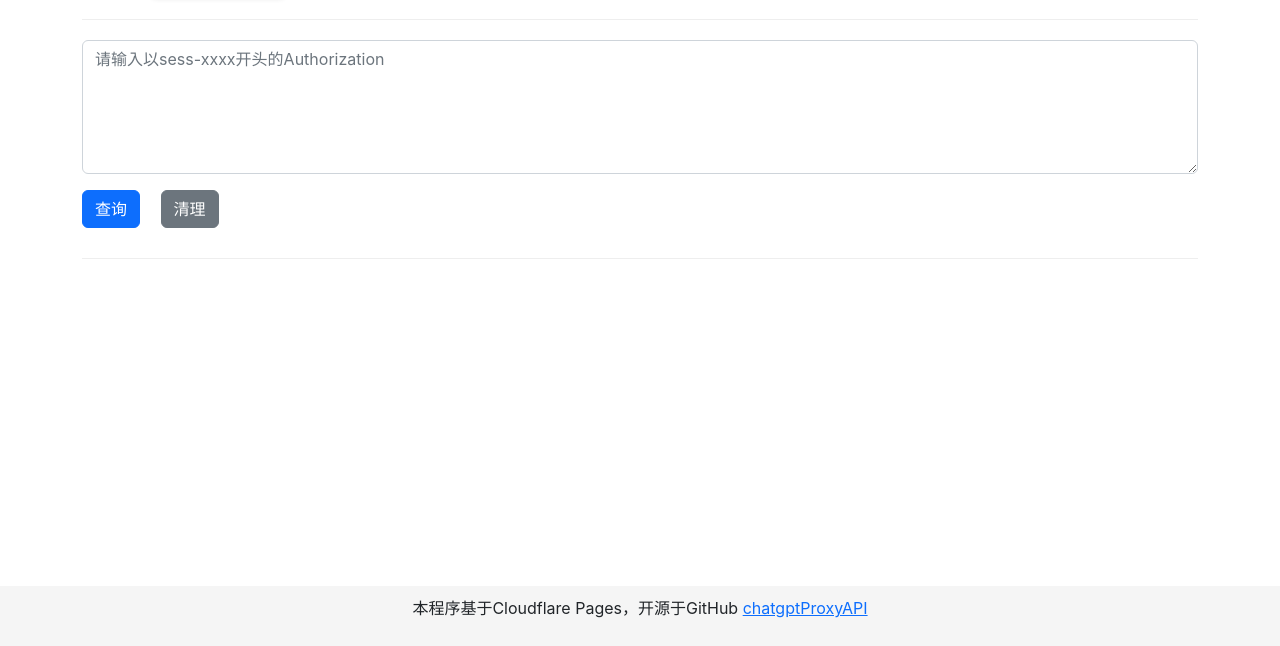
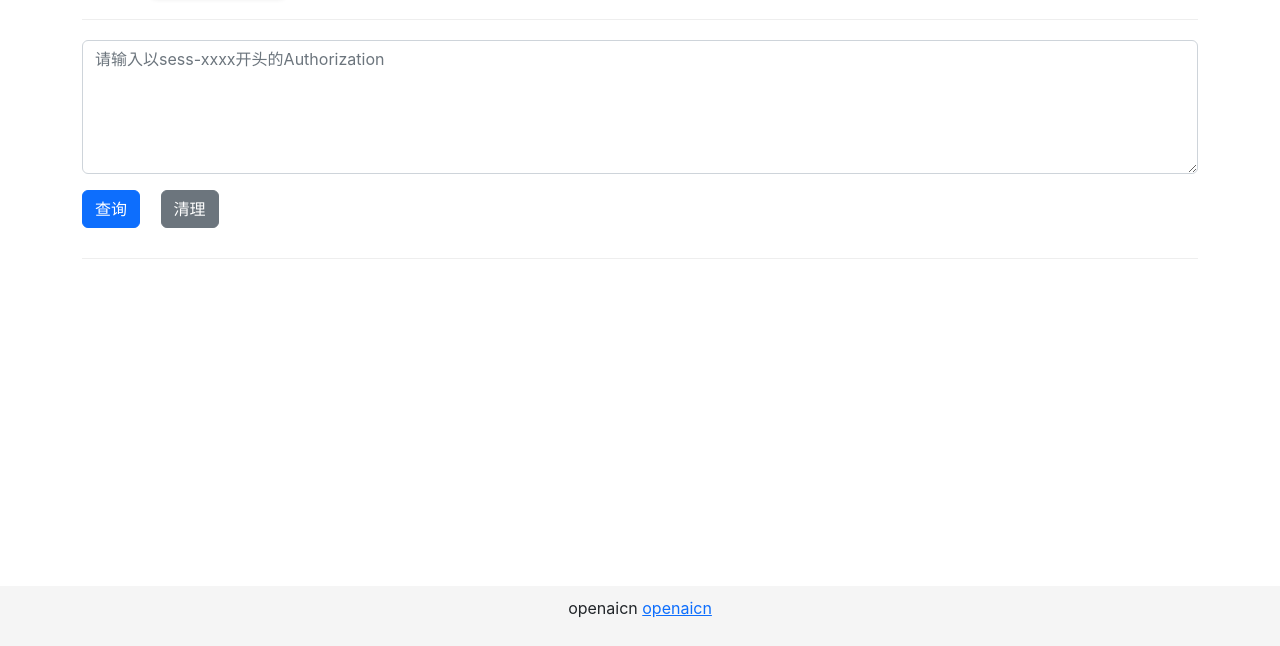
Before and after one commit to AnujMuth/ai, a plain HTML site: page index.html in a window 1280 px wide. Shown: the part 154-800 px from the top of the page. Drawn offline with nearby package versions, Linux system fonts and the light colour scheme.

Commit message:
Update index.html

```diff
--- a/index.html
+++ b/index.html
@@ -92,8 +92,8 @@
         <div class="container text-center">
             <!-- <p class="text-muted" x-data="ip" x-init='$nextTick(() => {getipinfo()})' x-show.transition.opacity="ipinfo"
                 x-text="ipinfo"></p> -->
-            <p>本程序基于Cloudflare Pages，开源于GitHub <a href="https://github.com/x-dr/chatgptProxyAPI"
-                    target="_blank">chatgptProxyAPI</a></p>
+            <p>openaicn <a href="https://openaicn.uk"
+                    target="_blank">openaicn</a></p>
         </div>
     </footer>
     <script src="./assets/js/openai.js"></script>
```
